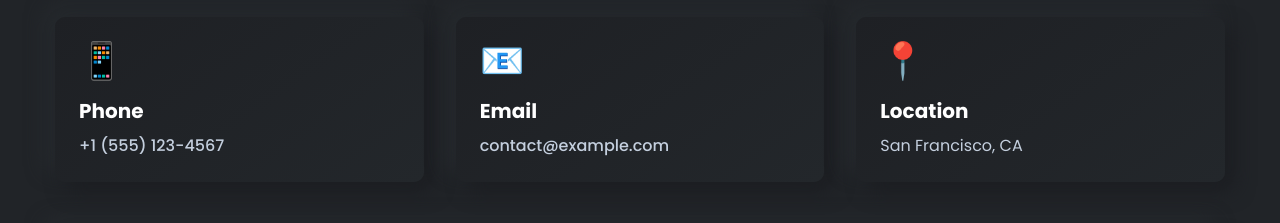
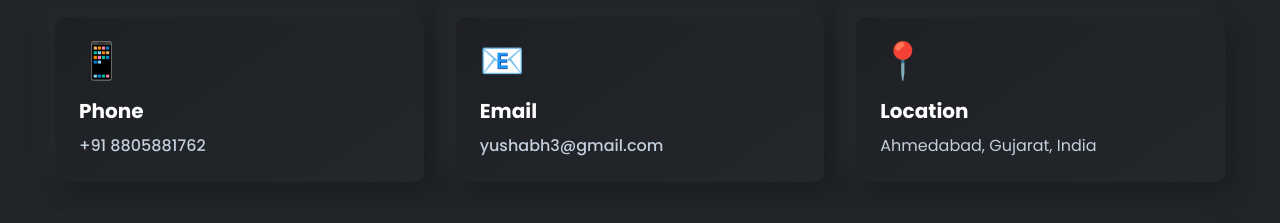
Before and after one commit to yushabh/yushabh, a React (Vite) app: page / in a window 1280 px wide. Shown: the part 4040-4263 px from the top of the page. Built offline with nearby package versions, Linux system fonts and the light colour scheme.

Commit message:
info: Contact information updated in Contact component

```diff
--- a/src/components/Contact.tsx
+++ b/src/components/Contact.tsx
@@ -20,19 +20,19 @@ const Contact: React.FC = () => {
     {
       icon: '📱',
       title: 'Phone',
-      content: '+1 (555) 123-4567',
-      link: 'tel:+15551234567'
+      content: '+91 8805881762',
+      link: 'tel:+918805881762'
     },
     {
       icon: '📧',
       title: 'Email',
-      content: 'contact@example.com',
-      link: 'mailto:contact@example.com'
+      content: 'yushabh3@gmail.com',
+      link: 'mailto:yushabh3@gmail.com'
     },
     {
       icon: '📍',
       title: 'Location',
-      content: 'San Francisco, CA'
+      content: 'Ahmedabad, Gujarat, India',
     }
   ];
 
```
